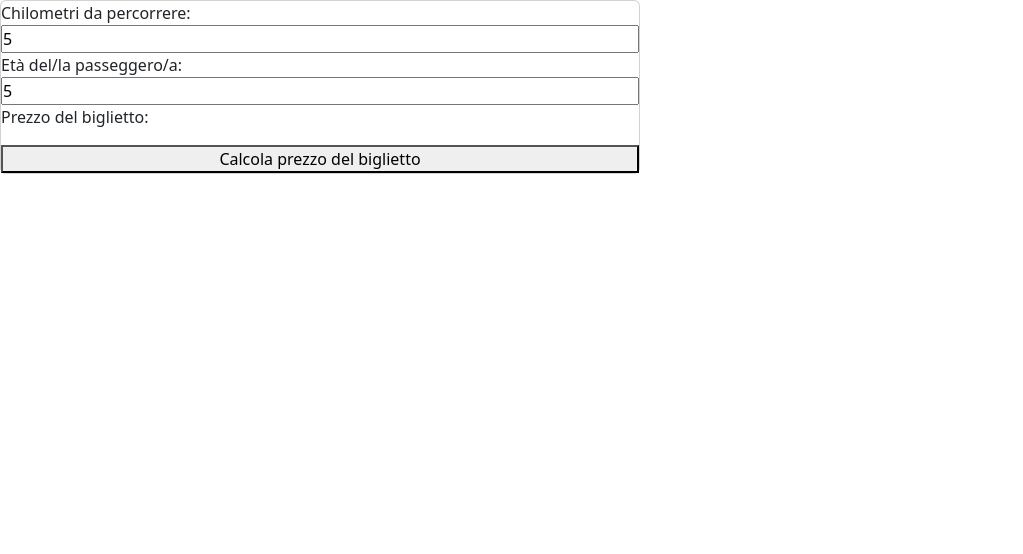
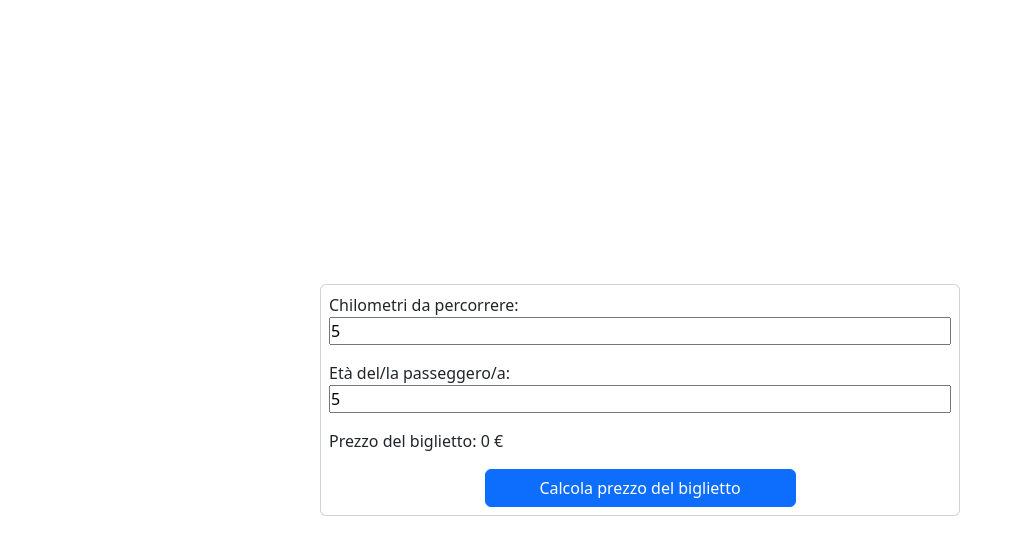
Before and after one commit to manuelcamaioni/js-biglietto-treno-form, a plain HTML site: page index.html in a window 1280 px wide. Both pictures are taken after typing "5", "5" into the empty fields and a click on the button "Calcola prezzo del biglietto". Shown: the whole page, without its empty margins (0-1023 px from the left). Drawn offline with nearby package versions, Linux system fonts and the light colour scheme.

Commit message:
added eventlistener to js + added bootstrap classes for layout

```diff
--- a/index.html
+++ b/index.html
@@ -15,15 +15,17 @@
     <title>Form biglietto del treno</title>
 </head>
 <body>
-    <div class="card w-50">
-        <label for="trip-kilometers">Chilometri da percorrere:</label>
-        <input type="number" name="trip-kilometers" id="trip-kilometers">
-        <label for="passenger-age">Età del/la passeggero/a:</label>
-        <input type="number" name="passenger-age" id="passenger-age">
+    <div class="card w-50 position-absolute p-2">
+            <label for="trip-kilometers">Chilometri da percorrere:</label>
+            <input type="number" name="trip-kilometers" id="trip-kilometers" class="mb-3">
+            <label for="passenger-age">Età del/la passeggero/a:</label>
+            <input type="number" name="passenger-age" id="passenger-age" class="mb-3">
+            <p>Prezzo del biglietto:</p>
+            <div class="text-center">
+                <button type="button" class="btn btn-primary w-50 text-center">Calcola prezzo del biglietto</button>
+            </div>
+    </div>
 
-        <p>Prezzo del biglietto:</p>
-        <button>Calcola prezzo del biglietto</button>
-    </div>
 
 </body>
 </html>
--- a/script.js
+++ b/script.js
@@ -10,9 +10,18 @@ const quantityKm = document.getElementById('trip-kilometers');
 const passengerAge = document.getElementById('passenger-age');
 const button = document.querySelector('button');
 
-const totalPrice = quantityKm.value * 0.233;
-console.log(totalPrice);
+let totalPrice = quantityKm.value * 0.233;
+// console.log(totalPrice);
 
-// button.addEventListener('click', function(){
+button.addEventListener('click', function() {
 
-// });
+    if(passengerAge.value < 18){
+        totalPrice = totalPrice - ((20 / 100) * totalPrice);
+    } else if(passengerAge.value >= 65){
+        totalPrice = totalPrice - ((40 / 100) * totalPrice);
+    } else{
+
+    }
+    // console.log(totalPrice);
+    document.querySelector('p').append(' ' + totalPrice + ' ' + '€');
+});
--- a/style.css
+++ b/style.css
@@ -3,3 +3,10 @@
     margin:0;
     box-sizing: border-box;
 }
+
+.card{
+    top: 50%;
+    left: 50%;
+
+    transform: translate(-50%, -50%);
+}
```
